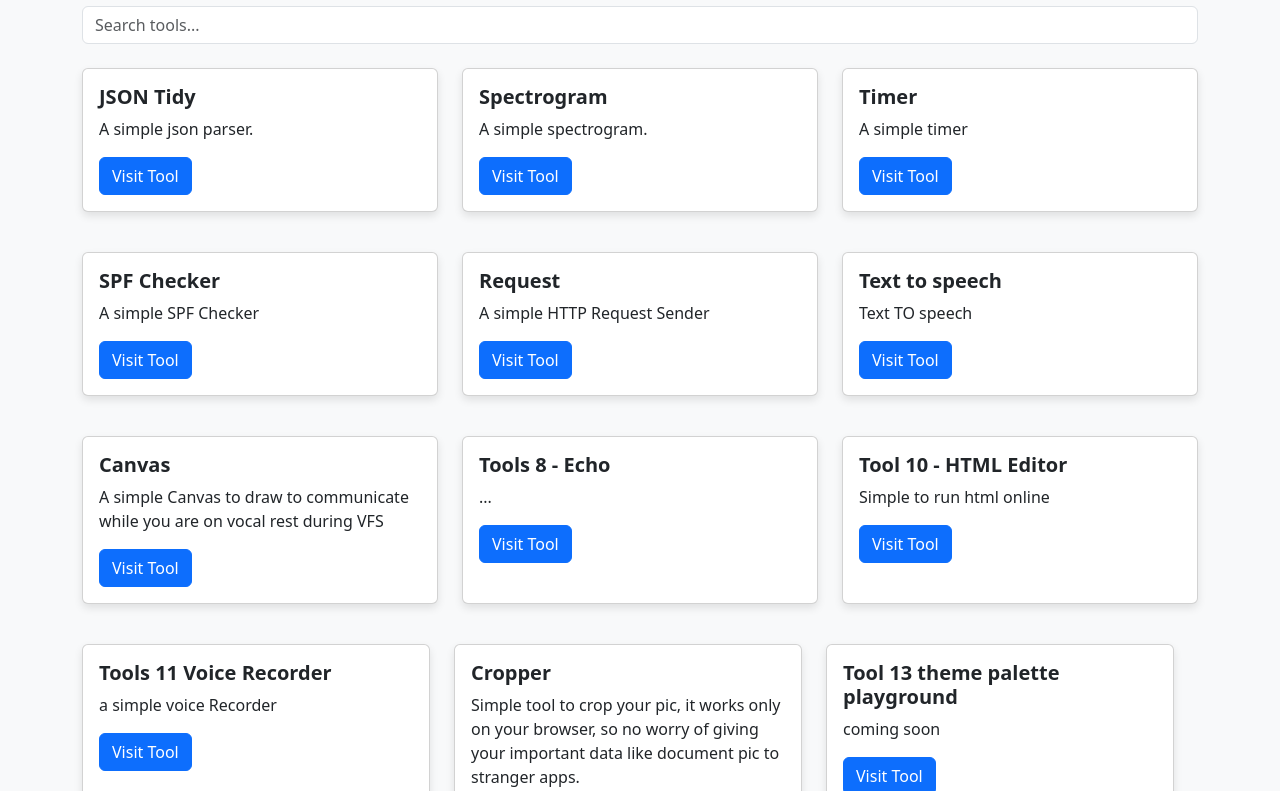
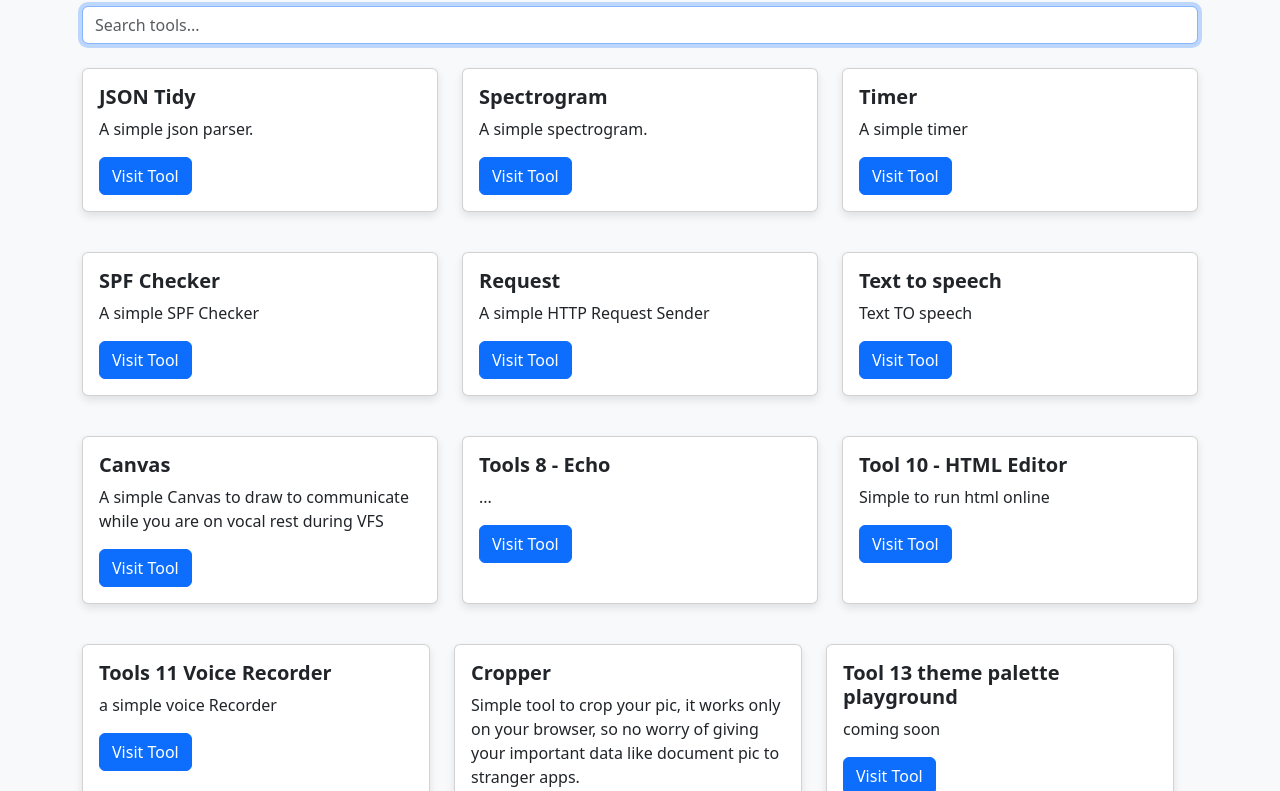
Before and after one commit to i-tabu/tools, a plain HTML site: page index.html in a window 1280 px wide. Shown: the part 114-905 px from the top of the page. Drawn offline with nearby package versions, Linux system fonts and the light colour scheme.

Commit message:
Update index.html

```diff
--- a/index.html
+++ b/index.html
@@ -32,7 +32,7 @@
   <div class="container py-5">
     <h1 class="mb-4 text-center">i-Tabu / Tools</h1>
     <div class="mb-4 position-relative">
-      <input type="text" id="searchInput" auto class="form-control" placeholder="Search tools...">
+      <input type="text" id="searchInput" autofocus class="form-control" placeholder="Search tools...">
       <div id="suggestions" class="list-group position-absolute w-100" style="z-index: 1000;"></div>
     </div>
     <div class="row g-4">
```
